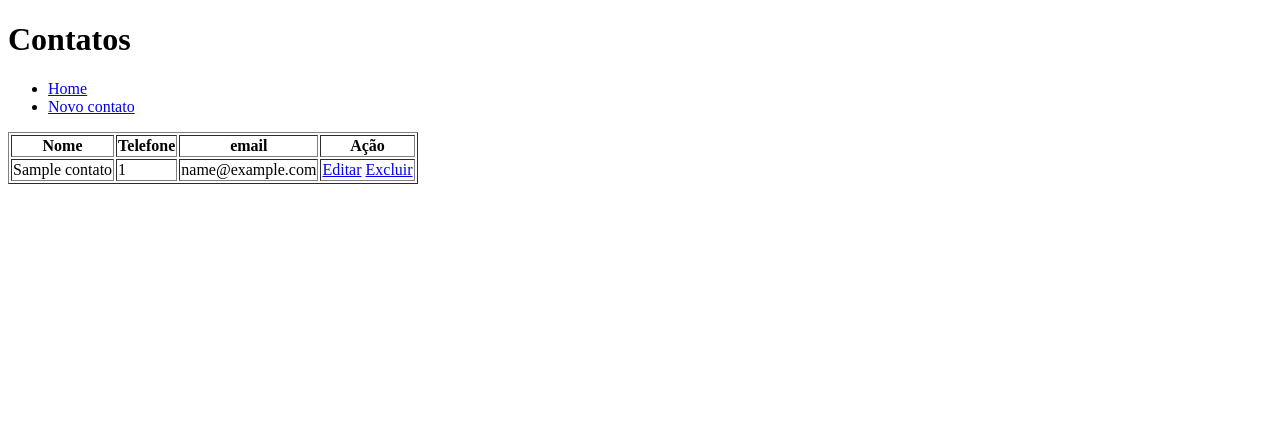
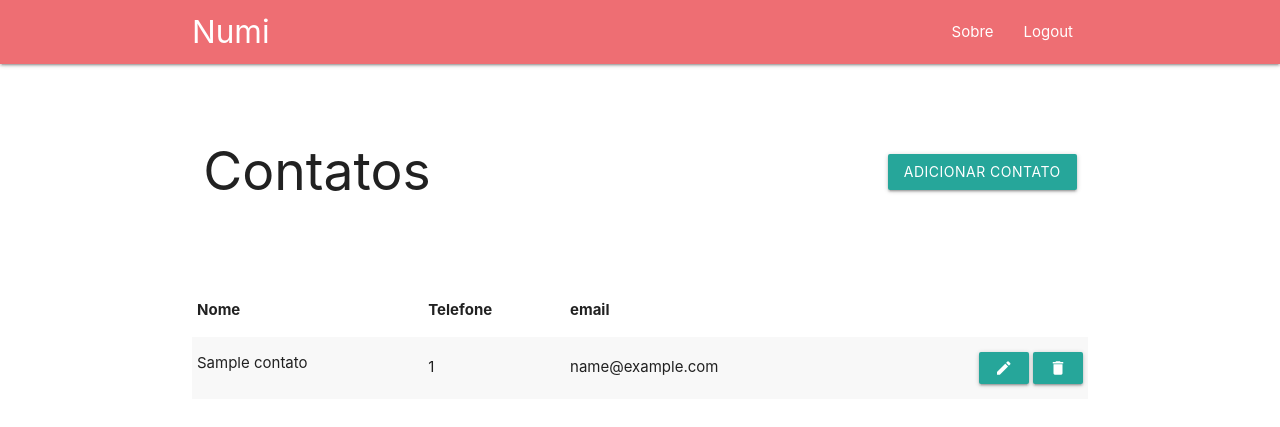
Before and after one commit to joelson91/contacts, a Flask app: page / in a window 1280 px wide. Shown: the top 427 px of the page. Run offline with Flask 3, Linux system fonts and the light colour scheme; tables that the repository leaves empty hold one stand-in row (values such as "Sample post").

Commit message:
Add CSS styles, JavaScript scripts, and update templates to enhance the user interface

```diff
--- /dev/null
+++ b/app/static/css/style.css
@@ -0,0 +1,7 @@
+#btn_add {
+    margin-top: 1.1rem;
+}
+
+#space {
+    height: 100px;
+}
--- /dev/null
+++ b/app/static/js/script.js
@@ -0,0 +1,4 @@
+$(document).ready(function () {
+    $(".dropdown-trigger").dropdown();
+    $('.sidenav').sidenav();
+});
--- a/app/templates/base.html
+++ b/app/templates/base.html
@@ -4,24 +4,54 @@
 <head>
     <meta charset="UTF-8">
     <meta name="viewport" content="width=device-width, initial-scale=1.0">
+    <link href="https://fonts.googleapis.com/icon?family=Material+Icons" rel="stylesheet">
+    <link rel="stylesheet" href="https://cdnjs.cloudflare.com/ajax/libs/materialize/1.0.0/css/materialize.min.css">
+    <link rel="stylesheet" href="{{ url_for('static', filename='css/style.css' ) }}">
     <title>{% block title %}Contatos{% endblock %}</title>
 </head>
 
 <body>
+
     <header>
-        <h1>{% block page %}Contatos{% endblock %}</h1>
-        <nav>
-            <ul>
-                <li><a href="{{ url_for('index') }}">Home</a></li>
-                <li><a href="{{ url_for('add_user') }}">Novo contato</a></li>
-            </ul>
-        </nav>
+        <div class="navbar-fixed">
+            <nav>
+                <div class="nav-wrapper container">
+                    <a href="{{ url_for('index') }}" class="brand-logo">Numi</a>
+                    <a href="#" data-target="mobile-demo" class="sidenav-trigger"><i class="material-icons">menu</i></a>
+                    <ul class="right hide-on-med-and-down">
+                        <li><a href="{{ url_for('index') }}">Sobre</a></li>
+                        <li><a href="{{ url_for('index') }}">Logout</a></li>
+                    </ul>
+                </div>
+            </nav>
+        </div>
 
+        <ul class="sidenav" id="mobile-demo">
+            <li><a href="{{ url_for('index') }}"><i class="material-icons">home</i>Início</a></li>
+            <li><a href="{{ url_for('index') }}"><i class="material-icons">logout</i>Logout</a></li>
+        </ul>
     </header>
-    <main>
+
+    <main class="container">
+        <div class="row valign-wrapper" style="height: 200px;">
+            <div class="col s6 valign">
+                <h2>{% block page %}Contatos{% endblock %}</h2>
+            </div>
+            <div class="col s6 right-align valign">
+                <a href="{{ url_for('add_user') }}" class="btn hide-on-small-only" id="btn_add">Adicionar Contato</a>
+            </div>
+        </div>
+
         {% block content %}
         {% endblock %}
     </main>
+
+    <div id="space"></div>
+
+    <script src="https://code.jquery.com/jquery-3.7.1.slim.min.js"
+        integrity="sha256-kmHvs0B+OpCW5GVHUNjv9rOmY0IvSIRcf7zGUDTDQM8=" crossorigin="anonymous"></script>
+    <script src="https://cdnjs.cloudflare.com/ajax/libs/materialize/1.0.0/js/materialize.min.js"></script>
+    <script src="{{ url_for('static', filename='js/script.js' ) }}"></script>
 </body>
 
 </html>
--- /dev/null
+++ b/app/templates/components/f_button.html
@@ -0,0 +1,5 @@
+<div class="fixed-action-btn hide-on-med-and-up">
+    <a class="btn-floating btn-large red" href="{{ url_for('add_user') }}">
+        <i class="large material-icons">add</i>
+    </a>
+</div>
--- a/app/templates/index.html
+++ b/app/templates/index.html
@@ -1,26 +1,28 @@
 {% extends 'base.html' %}
 {% block content %}
-<table border="1">
+<table class="striped highlight">
     <thead>
         <tr>
             <th>Nome</th>
-            <th>Telefone</th>
-            <th>email</th>
-            <th>Ação</th>
+            <th class="hide-on-small-only">Telefone</th>
+            <th class="hide-on-small-only" colspan="2">email</th>
         </tr>
     </thead>
     <tbody>
         {% for contato in contatos %}
         <tr>
-            <td>{{ contato.nome }}</td>
-            <td>{{ contato.telefone }}</td>
-            <td>{{ contato.email }}</td>
-            <td>
-                <a href="{{ url_for('update_user', id=contato.id) }}">Editar</a>
-                <a href="{{ url_for('delete_user', id=contato.id) }}">Excluir</a>
+            <td class="truncate">{{ contato.nome }}</td>
+            <td class="hide-on-small-only">{{ contato.telefone }}</td>
+            <td class="hide-on-small-only">{{ contato.email }}</td>
+            <td class="right-align">
+                <a class="waves-effect waves-light btn-small" href="{{ url_for('update_user', id=contato.id) }}"><i
+                        class="material-icons">edit</i></a>
+                <a class="waves-effect waves-light btn-small" href="{{ url_for('delete_user', id=contato.id) }}"><i
+                        class="material-icons">delete</i></a>
             </td>
         </tr>
         {% endfor %}
     </tbody>
 </table>
+{% include 'components/f_button.html' %}
 {% endblock %}
```
Also changed, not shown: app/templates/insert.html (+16 -10 lines).
